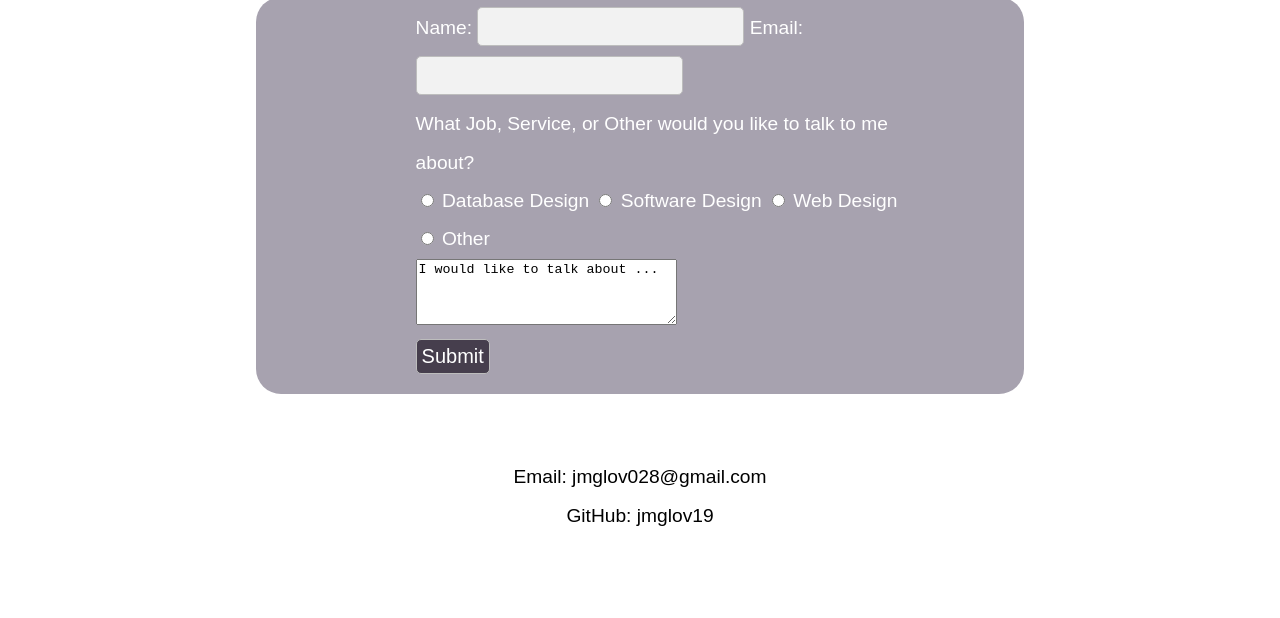
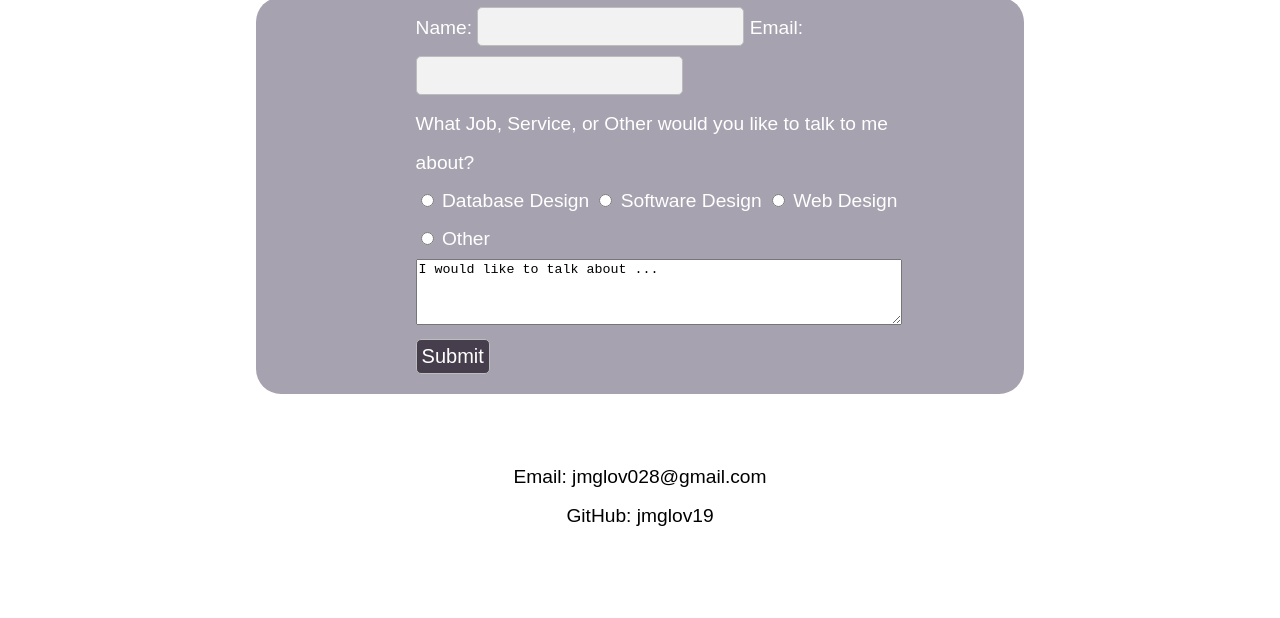
Before and after one commit to jmglov19/Portfolio, a plain HTML site: page contact.html in a window 1280 px wide. Shown: the part 182-800 px from the top of the page. Drawn offline with Linux system fonts and the light colour scheme; files whose address does not match are found by name.

Commit message:
1.2
Text area fixed

```diff
--- a/contact.html
+++ b/contact.html
@@ -88,7 +88,7 @@
 
         </p>
         <p id = "form">
-            <textarea name="comments" cols="30" rows="4">I would like to talk about ...</textarea>
+            <textarea name="comments" width="100%" rows="4">I would like to talk about ...</textarea>
         </p>
         <p id = "form">
             <input id= "submit" type="submit" value="Submit" />
--- a/style.css
+++ b/style.css
@@ -507,10 +507,21 @@ form{
     height: 100%;
 
 
+}
+
+/*
+    tackoverflow.com/questions/39068128/how-can-i-make-a-textarea-that-fits-within-the-width-of-the-current-viewport
+*/
+
+textarea {
+    -webkit-box-sizing: border-box;
+    -moz-box-sizing: border-box;
+    box-sizing: border-box;
+
+    width: 100%;
+}
 
 
-
-}
 .centerText{
     margin-left: auto;
     margin-right: auto;
```
Also changed, not shown: services.html (+1 -1 lines).
